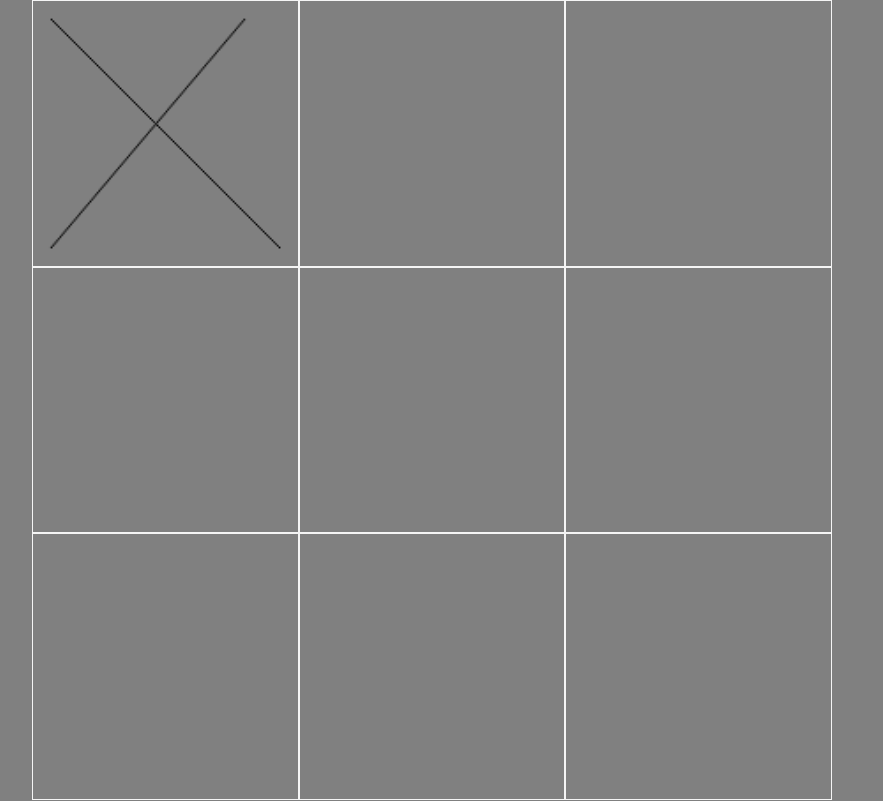
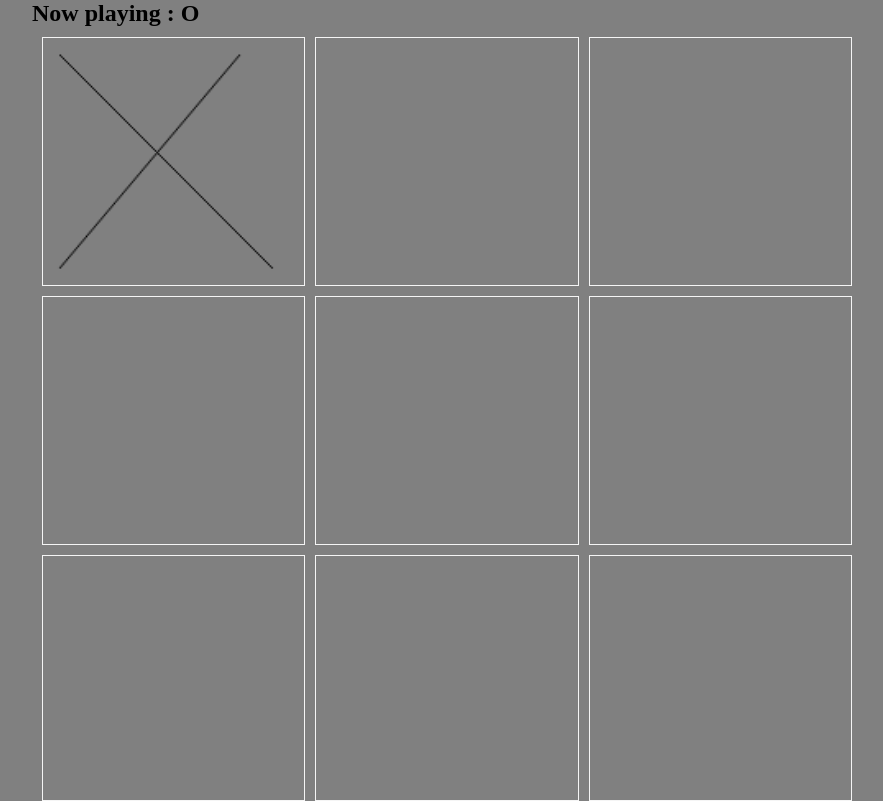
Before and after one commit to LukCen/tic_tac_toe, a plain HTML site: page index.html in a window 1280 px wide. Both pictures are taken after a click on the element 373 px from the left and 133 px from the top of the page. Shown: the whole page, without its empty margins (208-1091 px from the left). Drawn offline with Linux system fonts and the light colour scheme.

Commit message:
turn counter and field coloring on hover added

```diff
--- a/index.html
+++ b/index.html
@@ -9,6 +9,7 @@
 </head>
 <body>
     <div class="container">
+        <h2></h2>
         <div class="row">
             <canvas id="gameScreen1"></canvas>
             <canvas id="gameScreen2"></canvas>
--- a/js/script.js
+++ b/js/script.js
@@ -3,6 +3,8 @@ let gameCell = document.querySelectorAll('canvas');
 let singleCell = document.querySelector('canvas');
 let cellHeight = singleCell.clientHeight;
 let cellWidth = singleCell.clientWidth;
+let currentlyPlaying = document.querySelector('h2')
+currentlyPlaying.innerHTML = "Now playing : X"
 let playing = 2;
 
 gameCell.forEach((c) => {
@@ -37,13 +39,15 @@ gameCell.forEach((e) => {
         }
 
         let play = () => {
-
+            currentlyPlaying.innerHTML = ""
             if(playing % 2 === 0){
                 drawX()
                 playing += 1
+                currentlyPlaying.innerHTML = 'Now playing : O'
             } else if (playing % 2 === 1) {
                 drawCircle()
                 playing += 1
+                currentlyPlaying.innerHTML = 'Now playing : X'
             }
         }
 
--- a/scss/style.scss
+++ b/scss/style.scss
@@ -23,6 +23,7 @@ body {
 .row {
     display: flex;
     height: 33.333%;
+    margin: 5px;
 }
 
 canvas {
@@ -31,5 +32,10 @@ canvas {
     width: 33.333%;
     border: 1px solid whitesmoke;
     background-color: transparent;
+    margin: 5px;
+
+    &:hover {
+        background-color: #606060;
+    }
 
 }
```
Also changed, not shown: css/style.css, 1 other file.
